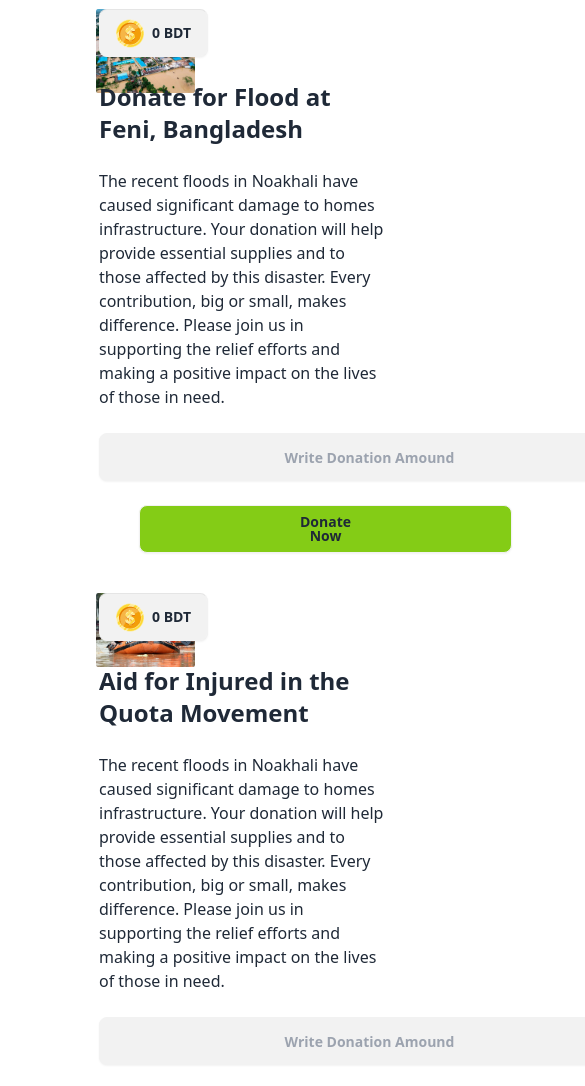
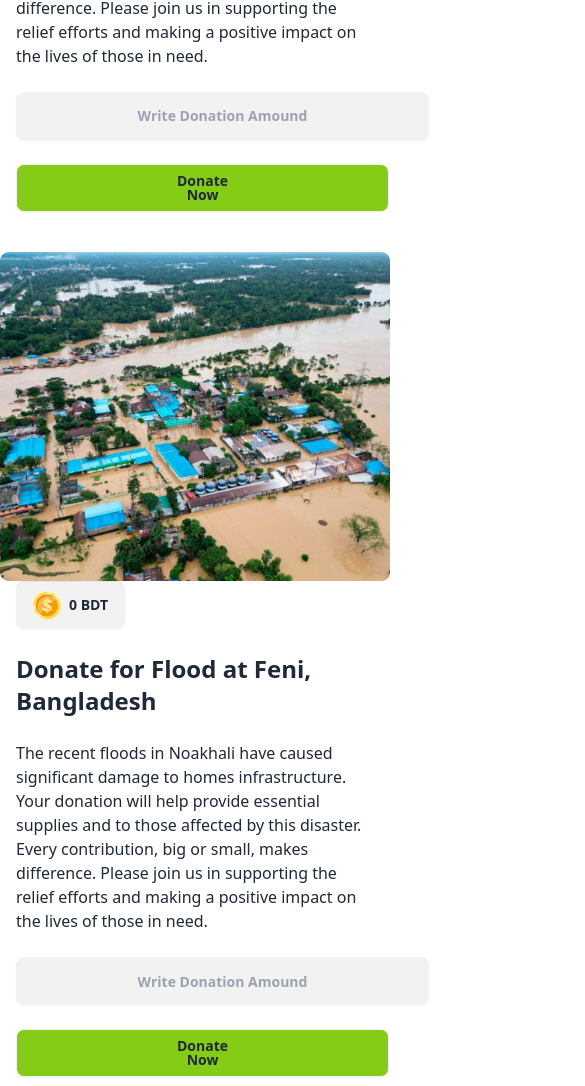
Before and after one commit to mydul11info/Assinment-05, a plain HTML site: page index.html in a window 390 px wide. Shown: the part 839-1925 px from the top of the page, 585 px wide, since content can reach past the window. Drawn offline with nearby package versions, Linux system fonts and the light colour scheme.

Commit message:
added the responsibe for mobile

```diff
--- a/index.html
+++ b/index.html
@@ -14,8 +14,8 @@
     <script src="https://cdn.tailwindcss.com"></script>
 </head>
 <body>
-   <header>
-        <nav class="sticky bg-stone-300 text-black py-4">
+   <header class="">
+        <nav class=" bg-stone-300 text-black py-4">
               <div class="flex justify-around items-center ">
                 <div>
                     <p class="btn bg-lime-500 px-6 text-lg">Blog</p>
@@ -37,42 +37,42 @@
    <main>
     <section>
         <!-- Noakhali code here -->
-        <div class="grid grid-cols-2 justify-center max-w-9/12 mx-auto">
-            <div class="ml-24">
-                <img src="Images/noakhali.png">
+        <div class="grid grid-cols-1 lg:grid-cols-2 justify-center max-w-9/12 mx-auto">
+            <div class="lg:ml-24">
+                <img src="Images/noakhali.png" class="max-w-full" >
             </div>
-            <div class="-ml-24 max-w-lg">
+            <div class="-lg:ml-24 mx-4 max-w-lg">
                 <button class="flex justify-center btn border-t-neutral-200"><img src="Images/coin.png">0 BDT</button> <br>
                 <h3 class="text-2xl font-bold">Donate for Flood at Noakhali, Bangladesh</h3> <br>
                 <p class=""> The recent floods in Noakhali have caused significant damage to homes  infrastructure. Your donation will help provide essential supplies and  to those affected by this disaster. Every contribution, big or small, makes  difference. Please join us in supporting the relief efforts and making a positive impact on the lives of those in need.</p> <br>
-                <input type="text" placeholder="Write Donation Amound" class="btn px-40"> <br> <br>
-                <button class="btn bg-lime-500 px-40 mx-10">Donate Now</button>
+                <input type="text" placeholder="Write Donation Amound" class="btn btn px-24 lg:px-40"> <br> <br>
+                <button class="btn bg-lime-500 px-40 lg:mx-10">Donate Now</button>
             </div>
         </div>
         <!-- Feni code here -->
-        <div class="grid grid-cols-2 justify-center max-w-9/12 mx-auto my-10">
-            <div class="ml-24">
+        <div class="grid grid-cols-1 lg:grid-cols-2 justify-center max-w-9/12 mx-auto my-10">
+            <div class="lg:ml-24">
                 <img src="Images/feni.png">
             </div>
-            <div class="-ml-24 max-w-lg">
+            <div class="-lg:ml-24 mx-4 max-w-lg">
                 <button class="flex justify-center btn border-t-neutral-200"><img src="Images/coin.png">0 BDT</button> <br>
                 <h3 class="text-2xl font-bold">Donate for Flood at Feni, Bangladesh</h3> <br>
                 <p class=""> The recent floods in Noakhali have caused significant damage to homes  infrastructure. Your donation will help provide essential supplies and  to those affected by this disaster. Every contribution, big or small, makes  difference. Please join us in supporting the relief efforts and making a positive impact on the lives of those in need.</p> <br>
-                <input type="text" placeholder="Write Donation Amound" class="btn px-40"> <br> <br>
-                <button class="btn bg-lime-500 px-40 mx-10">Donate Now</button>
+                <input type="text" placeholder="Write Donation Amound" class="btn btn px-24 lg:px-40"> <br> <br>
+                <button class="btn bg-lime-500 px-40 lg:mx-10">Donate Now</button>
             </div>
         </div>
         <!-- Aid for Injured in the Quota Movement -->
-        <div class="grid grid-cols-2 justify-center max-w-9/12 mx-auto">
-            <div class="ml-24">
+        <div class="grid grid-cols-1 lg:grid-cols-2 justify-center max-w-9/12 mx-auto">
+            <div class="lg:ml-24">
                 <img src="Images/noakhali.png">
             </div>
-            <div class="-ml-24 max-w-lg">
+            <div class="-lg:ml-24 mx-4 max-w-lg">
                 <button class="flex justify-center btn border-t-neutral-200"><img src="Images/coin.png">0 BDT</button> <br>
                 <h3 class="text-2xl font-bold">Aid for Injured in the Quota Movement</h3> <br>
                 <p class=""> The recent floods in Noakhali have caused significant damage to homes  infrastructure. Your donation will help provide essential supplies and  to those affected by this disaster. Every contribution, big or small, makes  difference. Please join us in supporting the relief efforts and making a positive impact on the lives of those in need.</p> <br>
-                <input type="text" placeholder="Write Donation Amound" class="btn px-40"> <br> <br>
-                <button class="btn bg-lime-500 px-40 mx-10">Donate Now</button>
+                <input type="text" placeholder="Write Donation Amound" class="btn px-24 lg:px-40"> <br> <br>
+                <button class="btn bg-lime-500 px-40 lg:mx-10">Donate Now</button>
             </div>
         </div>
     </section>
```
